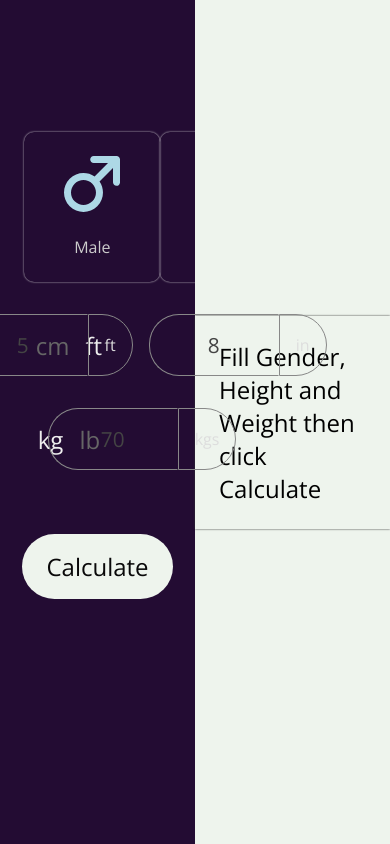
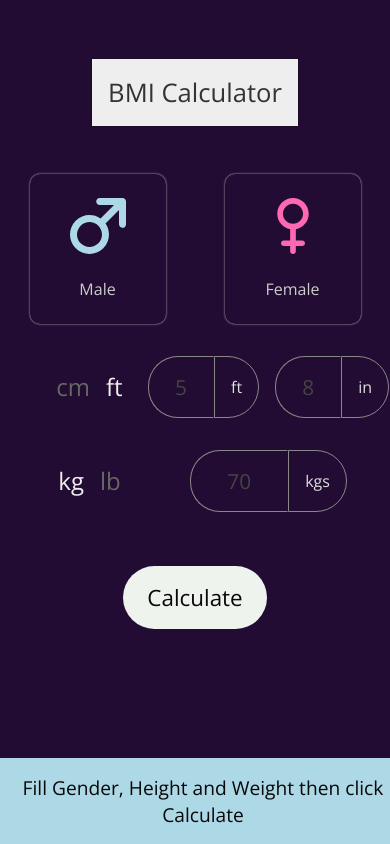
Before and after one commit to halfdrownedbiscuit/bmi-calculator, a React (Create React App) app: page / in a window 390 px wide. Built offline with nearby package versions, Linux system fonts and the light colour scheme.

Commit message:
addeded responsiveness

```diff
--- a/package.json
+++ b/package.json
@@ -3,6 +3,8 @@
   "version": "0.1.0",
   "private": true,
   "dependencies": {
+    "firebase-tools": "^8.14.1",
+    "global": "^4.4.0",
     "react": "^16.14.0",
     "react-dom": "^16.14.0",
     "recoil": "^0.0.13"
--- a/src/App.module.scss
+++ b/src/App.module.scss
@@ -18,4 +18,24 @@
     background: #eef4ed;
     width: 60%;
   }
+  .InfoPaneMobile {
+    position: fixed;
+    top: 0;
+    left: 0;
+    width: 100vw;
+    height: 100vh;
+  }
 }
+
+@media only screen and (max-width: 600px) {
+  .App {
+    overflow: hidden;
+    .InputPane {
+      width: 100%;
+    }
+    .InfoPane{
+      height: 100vh;
+      background: #eef4ed;
+    }
+  }
+}
--- a/src/App.tsx
+++ b/src/App.tsx
@@ -1,17 +1,28 @@
 import Calculator from 'components/Calculator';
 import Result from 'components/Calculator/Result';
 import React from 'react';
+import { useRecoilValue } from 'recoil';
+import { _isMobile, _isResultOpen } from 'store/atoms';
 import styles from './App.module.scss';
 
 const App = () => {
+  const isMobile = useRecoilValue(_isMobile);
+  const isResultOpen = useRecoilValue(_isResultOpen);
   return (
     <div className={styles.App}>
       <div className={styles.InputPane}>
         <Calculator />
       </div>
-      <div className={styles.InfoPane}>
-        <Result />
-      </div>
+      {isMobile ? null : (
+        <div className={styles.InfoPane}>
+          <Result />
+        </div>
+      )}
+      {isMobile && isResultOpen ? (
+        <div className={styles.InfoPaneMobile}>
+          <Result />
+        </div>
+      ) : null}
     </div>
   );
 };
--- a/src/components/Calculator/Calculator.module.scss
+++ b/src/components/Calculator/Calculator.module.scss
@@ -10,11 +10,12 @@
     .Title {
       @extend .ContentFont;
       color: #333;
-      font-size: 2rem;
+      font-size: 1.6rem;
       background: #eee;
-      padding: 1.5rem;
+      padding: 1rem;
+      // margin-bottom: 0.5rem;
       box-shadow: 0 0 2px #111;
-      border-radius: 15px;
+      // border-radius: 15px;
       // border-bottom-right-radius: 15px;
       // border-bottom-left-radius: 15px;
     }
@@ -133,7 +134,7 @@
     .CalcAction {
       @extend .TitleFont;
       background: #eef4ed;
-      font-size: 1.5rem;
+      font-size: 1.4rem;
       color: #090809;
       border-radius: 50px;
       padding: 1rem 1.5rem;
@@ -143,4 +144,45 @@
       }
     }
   }
+  .Requirements {
+    @extend .ContentFont;
+    background: lightblue;
+    position: fixed;
+    bottom: 0;
+    left: 0;
+    font-size: 1.2rem;
+    padding: 1rem 0.5rem;
+    text-align: center;
+    color: #090809 !important;
+    width: 100vw;
+  }
 }
+
+@media only screen and (max-width: 600px) {
+  .Calculator {
+    height: 100vh;
+    width: 100vw;
+    padding: 0;
+    padding-top: 30%;
+    .InputSection {
+      .InputMeasure {
+        position: relative;
+        right: 1rem;
+        div {
+        }
+      }
+      .InputValue {
+        position: relative;
+        right: 2rem;
+        input {
+          font-size: 1.3 rem;
+          width: 5rem;
+        }
+      }
+    }
+    .Actions{
+      position: relative;
+      bottom: 10px;
+    }
+  }
+}
--- a/src/components/Calculator/Calculator.tsx
+++ b/src/components/Calculator/Calculator.tsx
@@ -13,7 +13,10 @@ import {
   _weight,
   _weightKg,
   _weightUnits,
-  _bmi
+  _bmi,
+  _isResultOpen,
+  _canCalculate,
+  _isMobile
 } from 'store/atoms';
 import {
   FACTOR_FT_TO_CM,
@@ -36,6 +39,9 @@ const Calculator = () => {
   const [weight, setWeight] = useRecoilState(_weight);
   const weightKg = useRecoilValue(_weightKg);
   const [bmi, setBmi] = useRecoilState(_bmi);
+  const isMobile = useRecoilValue(_isMobile);
+  const [isResultOpen, setIsResultOpen] = useRecoilState(_isResultOpen);
+  const canCalculate = useRecoilValue(_canCalculate);
   //state
   //side-effs
   //local
@@ -57,17 +63,19 @@ const Calculator = () => {
   };
 
   const calcBMI = useCallback(() => {
+    if (!canCalculate) return;
     const bmiVal = weightKg / (heightM * heightM);
     setBmi(bmiVal.toFixed(2));
+    setIsResultOpen(true);
   }, [heightM, weightKg]);
 
   return (
     <div className={styles.Calculator}>
       {/* <div className={styles.Title}>BMI Calculator</div> */}
 
-      {/* <div className={styles.TitleBlock}>
+      <div className={styles.TitleBlock}>
         <div className={styles.Title}>BMI Calculator</div>
-      </div> */}
+      </div>
       <div className={styles.Genders}>
         <div
           className={getGenderClassName(isMale)}
@@ -106,6 +114,9 @@ const Calculator = () => {
               placeholder='5'
               value={heightFt}
               onChange={(e) => onValueChange(e, setHeightFt)}
+              style={{
+                width: '3rem'
+              }}
             />
             <div className={styles.UnitLabel}>
               <span>ft</span>
@@ -115,6 +126,9 @@ const Calculator = () => {
               placeholder='8'
               value={heightIn}
               onChange={(e) => onValueChange(e, setHeightIn)}
+              style={{
+                width: '3rem'
+              }}
             />
             <div className={styles.UnitLabel}>
               <span>in</span>
@@ -164,6 +178,11 @@ const Calculator = () => {
           Calculate
         </div>
       </div>
+      {isMobile && !isResultOpen ? (
+        <div className={styles.Requirements} onClick={calcBMI}>
+          Fill Gender, Height and Weight then click Calculate
+        </div>
+      ) : null}
     </div>
   );
 };
--- a/src/components/Calculator/Result/Result.module.scss
+++ b/src/components/Calculator/Result/Result.module.scss
@@ -34,6 +34,9 @@
         border-radius: 5px;
       }
     }
+    .CloseResult {
+      @extend .ContentFont;
+    }
   }
 }
 
@@ -48,3 +51,30 @@
     font-size: 1.5rem;
   }
 }
+
+@media only screen and (max-width: 600px) {
+  .Result {
+    padding-top: 3rem;
+    overflow: hidden;
+    height: 100vh;
+    background: #eef4ed;
+    .InputPane {
+      width: 100%;
+    }
+    .AdditionalInfo {
+      // padding: 2rem;
+      margin: 1.5rem;
+    }
+    .CloseResult {
+      background: black;
+      position: fixed;
+      bottom: 0;
+      left: 0;
+      font-size: 1.2rem;
+      padding: 1rem 0.5rem;
+      text-align: center;
+      color: #eef4ed;
+      width: 100vw;
+    }
+  }
+}
--- a/src/components/Calculator/Result/Result.tsx
+++ b/src/components/Calculator/Result/Result.tsx
@@ -1,9 +1,11 @@
 import React from 'react';
-import { useRecoilValue } from 'recoil';
+import { useRecoilState, useRecoilValue } from 'recoil';
 import {
   _bmi,
   _heightM,
   _heightUnits,
+  _isMobile,
+  _isResultOpen,
   _weightKg,
   _weightUnits
 } from 'store/atoms';
@@ -12,15 +14,28 @@ import utils from 'utils';
 import styles from './Result.module.scss';
 
 const Result = () => {
-  const bmi = useRecoilValue(_bmi);
+  const isMobile = useRecoilValue(_isMobile);
+  const [isResultOpen, setIsResultOpen] = useRecoilState(_isResultOpen);
+  const [bmi, setBmi] = useRecoilState(_bmi);
+
   const weightUnits = useRecoilValue(_weightUnits);
   const heightM = useRecoilValue(_heightM);
   const weightKg = useRecoilValue(_weightKg);
   const hasHeight = heightM > 0;
   const hasWeight = weightKg > 0;
 
-  if (bmi.length <= 0 || Number.isNaN(Number(bmi)) || !hasHeight || !hasWeight) {
-    return <Nothing hasHeight={hasHeight} hasWeight={hasWeight} />;
+  const closeResult = () => {
+    setIsResultOpen(false);
+    setBmi('');
+  };
+
+  if (
+    bmi.length <= 0 ||
+    Number.isNaN(Number(bmi)) ||
+    !hasHeight ||
+    !hasWeight
+  ) {
+    return <Nothing />;
   }
   return (
     <div className={styles.Result}>
@@ -62,17 +77,16 @@ const Result = () => {
           Wikipedia
         </a>
       </div>
+      {isMobile && isResultOpen ? (
+        <div className={styles.CloseResult} onClick={closeResult}>
+          Close
+        </div>
+      ) : null}
     </div>
   );
 };
 
-const Nothing = ({
-  hasHeight,
-  hasWeight
-}: {
-  hasHeight: boolean;
-  hasWeight: boolean;
-}) => {
+const Nothing = () => {
   return (
     <div className={styles.Nothing}>
       <div className={styles.FillSection}>
--- a/src/index.scss
+++ b/src/index.scss
@@ -5,3 +5,11 @@
   margin: 0;
   padding: 0;
 }
+
+@media only screen and (max-width: 600px) {
+  *{
+    user-select: none !important;
+    -moz-user-select: none !important;
+    -webkit-user-select: none !important;
+  }
+}
--- a/src/store/atoms/index.ts
+++ b/src/store/atoms/index.ts
@@ -6,6 +6,16 @@ import {
   WEIGHT_UNITS
 } from 'consts';
 import { atom, selector } from 'recoil';
+
+export const _isMobile = atom<boolean>({
+  key: '_isMobile',
+  default: window.innerWidth <= 800
+});
+
+export const _isResultOpen = atom<boolean>({
+  key: '_isResultOpen',
+  default: false
+});
 
 export const _gender = atom<string | null>({
   key: '_gender',
@@ -76,3 +86,15 @@ export const _bmi = atom<string>({
   key: '_bmi',
   default: ''
 });
+
+export const _canCalculate = selector({
+  key: '_canCalculate',
+  get: ({ get }) => {
+    const weightKg = get(_weightKg);
+    const heightM = get(_heightM);
+    if(weightKg <= 0 || heightM <= 0){
+      return false;
+    }
+    return true;
+  }
+});
```
Also changed, not shown: firebase.json (added), 2 other files (tests, documents, lock files or other folders).
